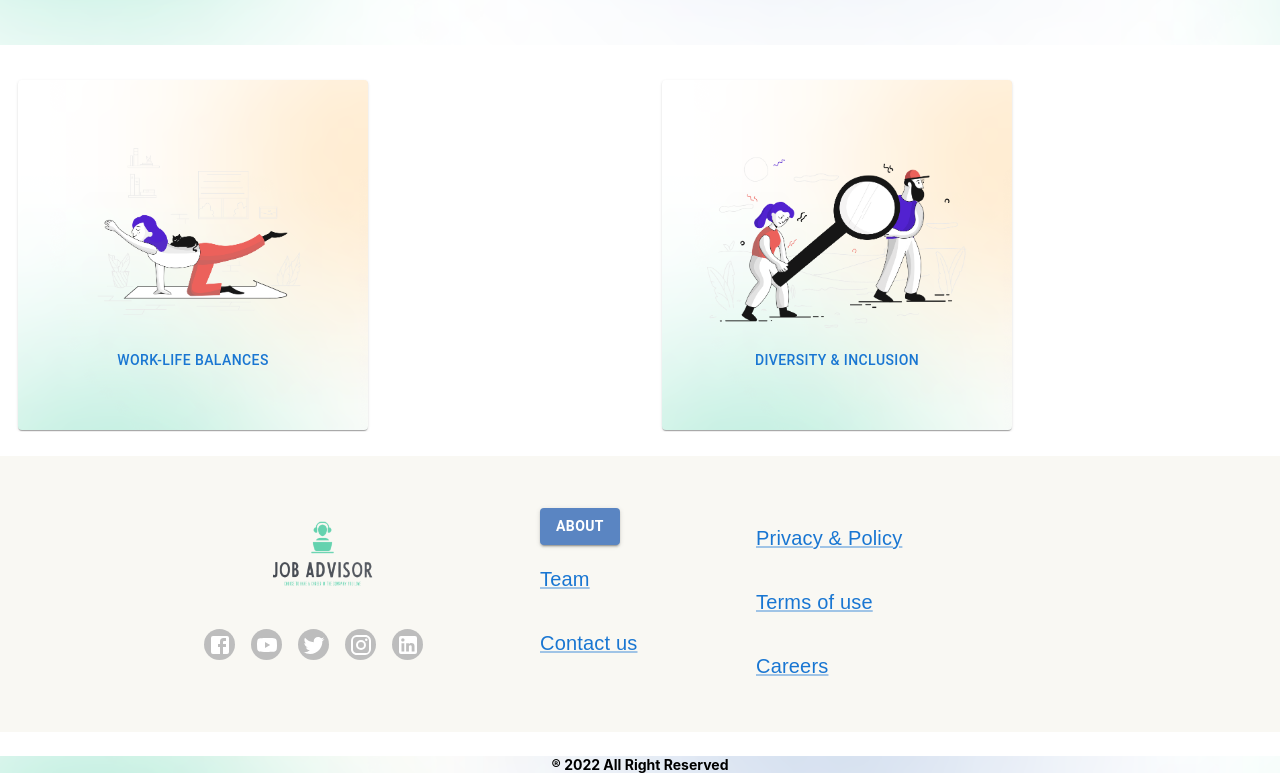
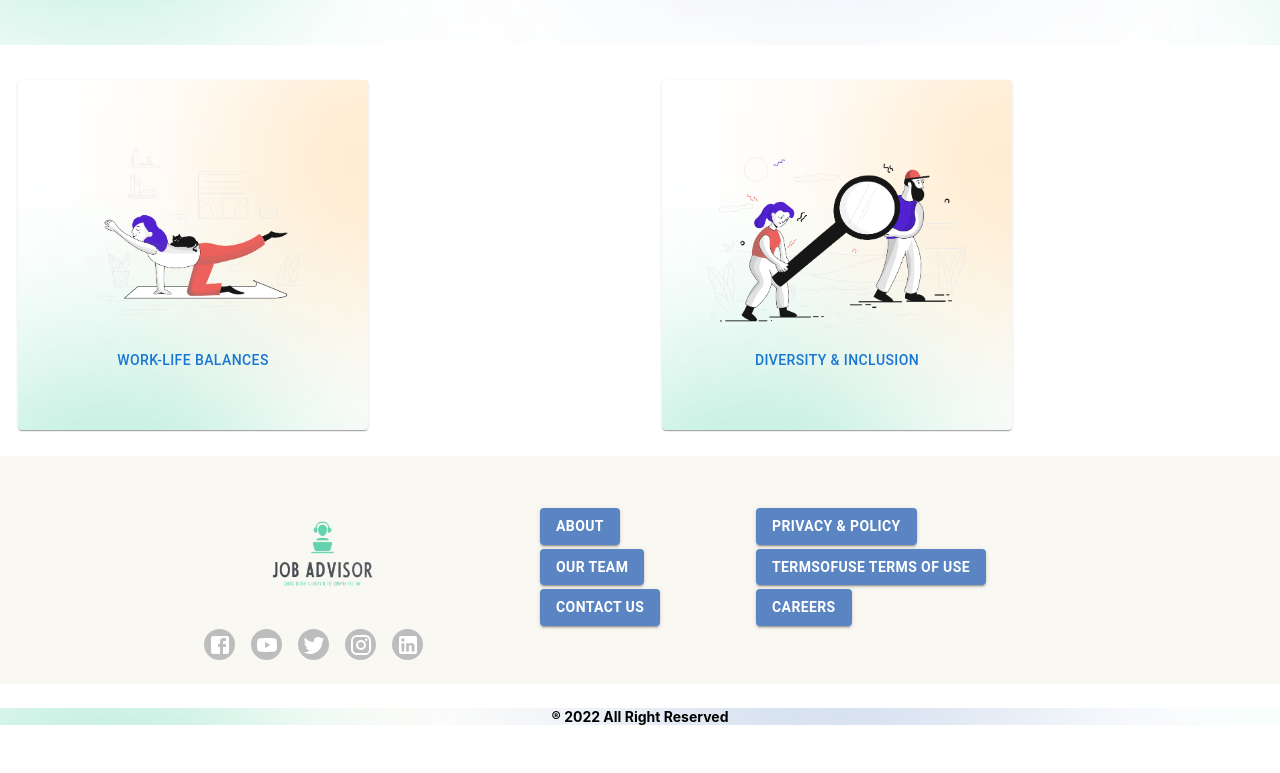
Before and after one commit to Job-Advisor-project/FrontEnd, a React (Create React App) app in the folder react/: page / in a window 1280 px wide. Shown: the part 519-1292 px from the top of the page. After the commit the page ends 1244 px from the top, so only its background shows below. Built offline with nearby package versions, Linux system fonts and the light colour scheme.

Commit message:
changed to buttons

```diff
--- a/react/src/components/Footer.jsx
+++ b/react/src/components/Footer.jsx
@@ -101,7 +101,19 @@ export default function Footer() {
                     },
                   }}
                 >
-                  <Link href="Team">Team</Link>
+                  <Button
+                    sx={{
+                      backgroundColor: "#5A85C2",
+                      fontWeight: "600",
+                      display: { xs: "none", sm: "block" },
+                    }}
+                    variant="contained"
+                    onClick={() => {
+                      navigate("/Team");
+                    }}
+                  >
+                    Our Team
+                  </Button>
                 </Typography>
               </ListItemText>
               <ListItemText>
@@ -116,7 +128,19 @@ export default function Footer() {
                     },
                   }}
                 >
-                  <Link href="Contact">Contact us</Link>
+                  <Button
+                    sx={{
+                      backgroundColor: "#5A85C2",
+                      fontWeight: "600",
+                      display: { xs: "none", sm: "block" },
+                    }}
+                    variant="contained"
+                    onClick={() => {
+                      navigate("/ContactUs");
+                    }}
+                  >
+                    Contact Us
+                  </Button>
                 </Typography>
               </ListItemText>
             </List>
@@ -135,7 +159,19 @@ export default function Footer() {
                     },
                   }}
                 >
-                  <Link href="Privacy">Privacy &amp; Policy</Link>
+                  <Button
+                    sx={{
+                      backgroundColor: "#5A85C2",
+                      fontWeight: "600",
+                      display: { xs: "none", sm: "block" },
+                    }}
+                    variant="contained"
+                    onClick={() => {
+                      navigate("/Privacy");
+                    }}
+                  >
+                    Privacy &amp; Policy
+                  </Button>
                 </Typography>
               </ListItemText>
               <ListItemText>
@@ -150,7 +186,19 @@ export default function Footer() {
                     },
                   }}
                 >
-                  <Link href="TermsofUse">Terms of use</Link>
+                  <Button
+                    sx={{
+                      backgroundColor: "#5A85C2",
+                      fontWeight: "600",
+                      display: { xs: "none", sm: "block" },
+                    }}
+                    variant="contained"
+                    onClick={() => {
+                      navigate("/");
+                    }}
+                  >
+                    TermsofUse Terms of use
+                  </Button>
                 </Typography>
               </ListItemText>
 
@@ -166,7 +214,19 @@ export default function Footer() {
                     },
                   }}
                 >
-                  <Link href="CareersPage">Careers</Link>
+                  <Button
+                    sx={{
+                      backgroundColor: "#5A85C2",
+                      fontWeight: "600",
+                      display: { xs: "none", sm: "block" },
+                    }}
+                    variant="contained"
+                    onClick={() => {
+                      navigate("/ContactUs");
+                    }}
+                  >
+                    Careers
+                  </Button>
                 </Typography>
               </ListItemText>
             </List>
```
